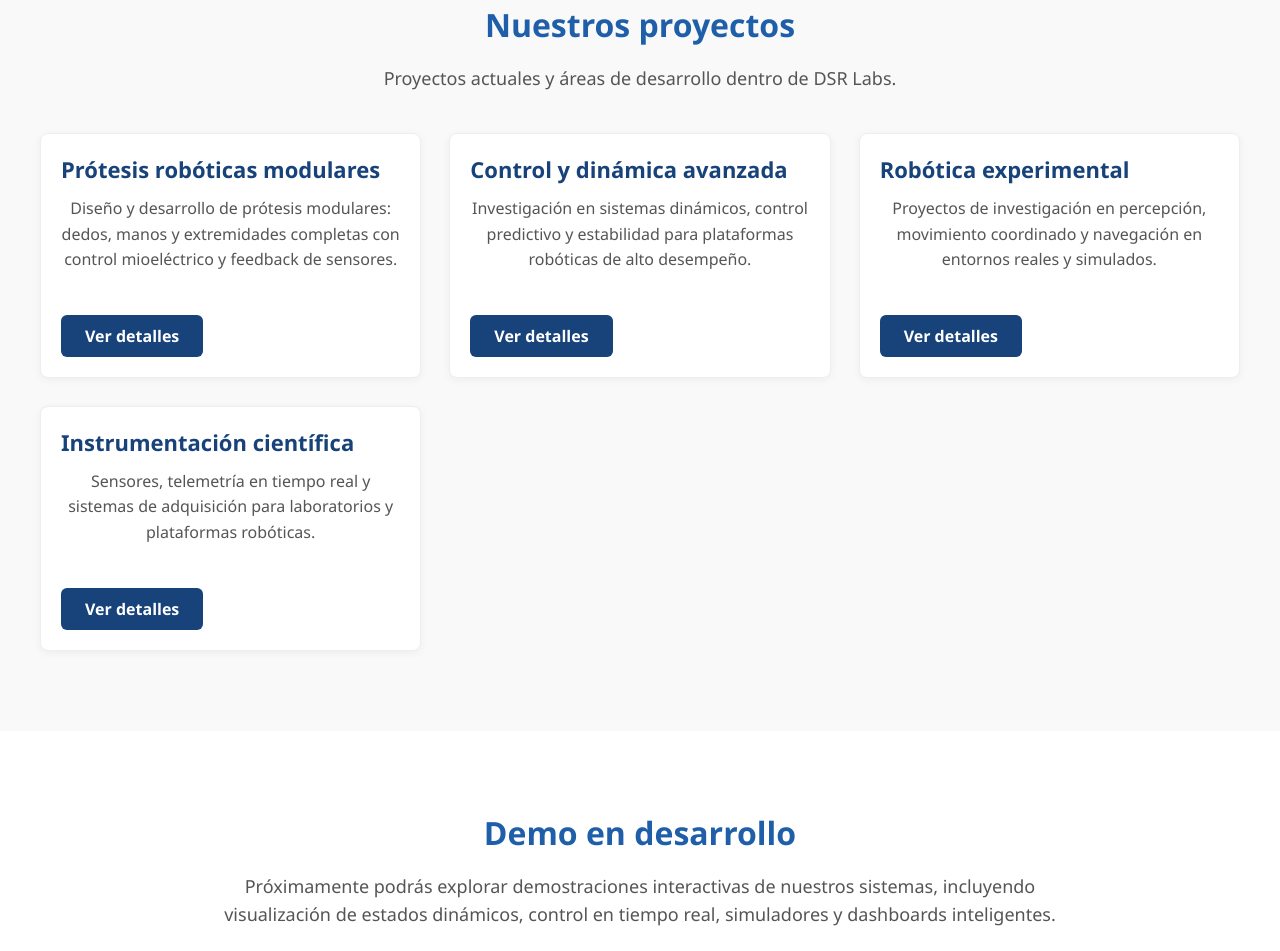
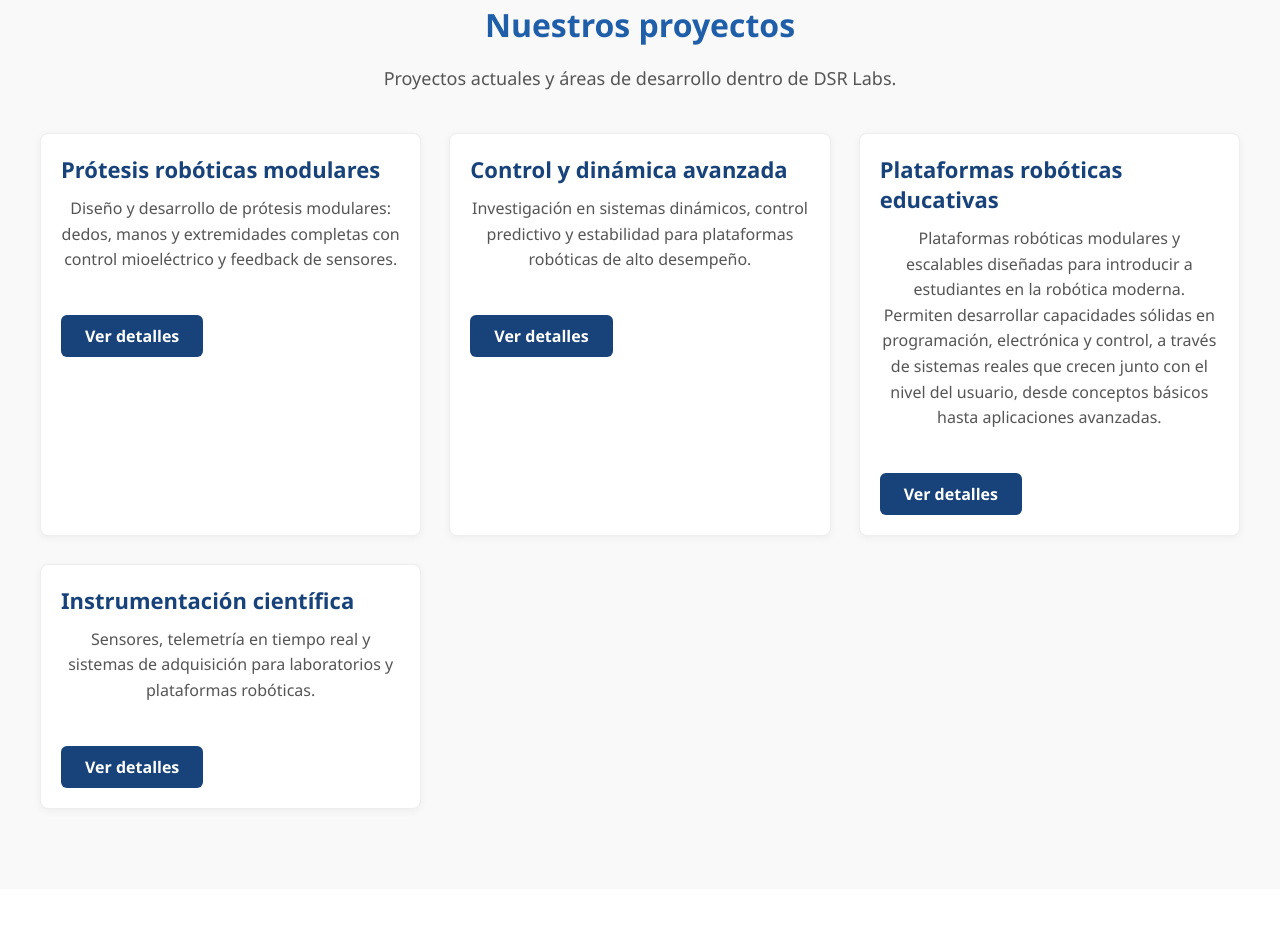
Before and after one commit to USRobotics01/dsr-lab.github.io, a plain HTML site: page index.html in a window 1280 px wide. Shown: the part 1163-2114 px from the top of the page. Drawn offline with Linux system fonts and the light colour scheme.

Commit message:
Update index.html

```diff
--- a/index.html
+++ b/index.html
@@ -253,10 +253,10 @@
       </div>
 
       <div class="project-card">
-        <h3>Robótica experimental</h3>
+        <h3>Plataformas robóticas educativas</h3>
         <p>
-          Proyectos de investigación en percepción, movimiento coordinado y navegación en
-          entornos reales y simulados.
+         Plataformas robóticas modulares y escalables diseñadas para introducir a estudiantes en la robótica moderna.
+Permiten desarrollar capacidades sólidas en programación, electrónica y control, a través de sistemas reales que crecen junto con el nivel del usuario, desde conceptos básicos hasta aplicaciones avanzadas.
         </p>
         <a href="#" class="btn-secondary">Ver detalles</a>
       </div>
```
